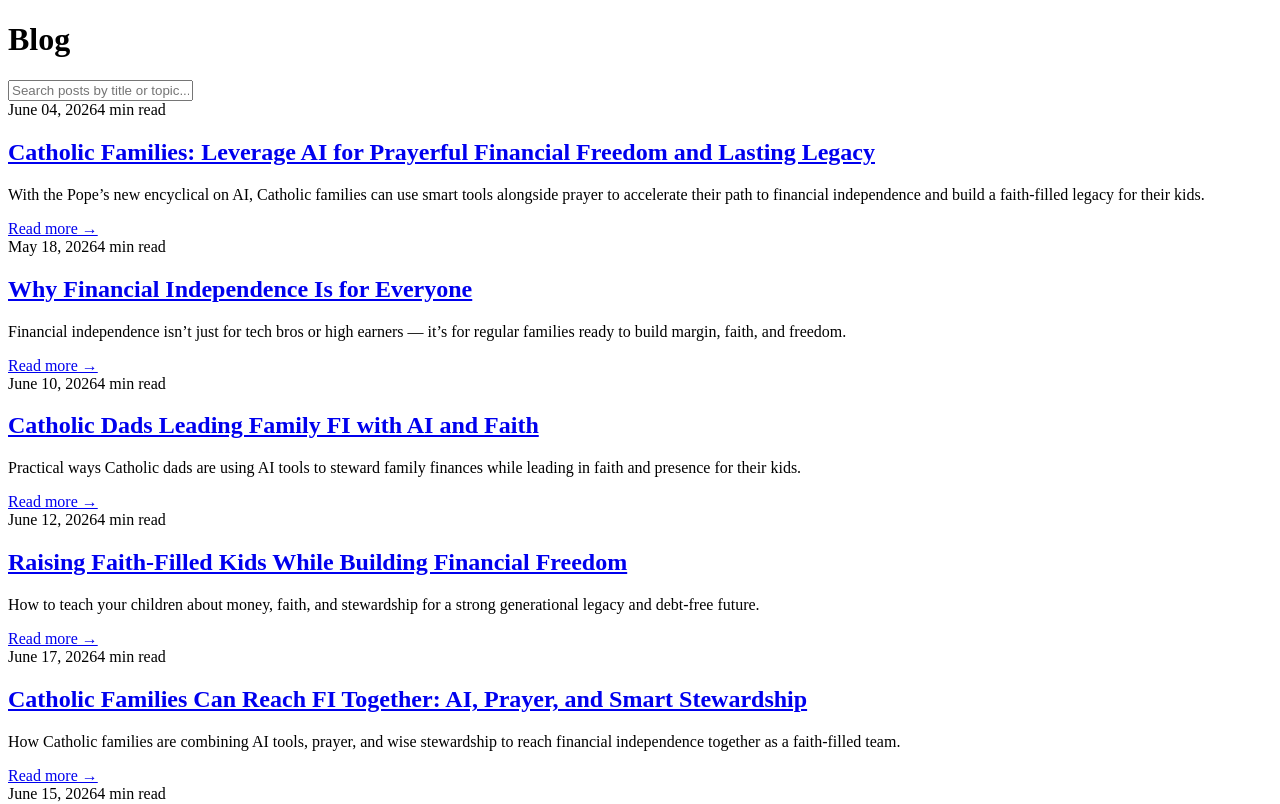
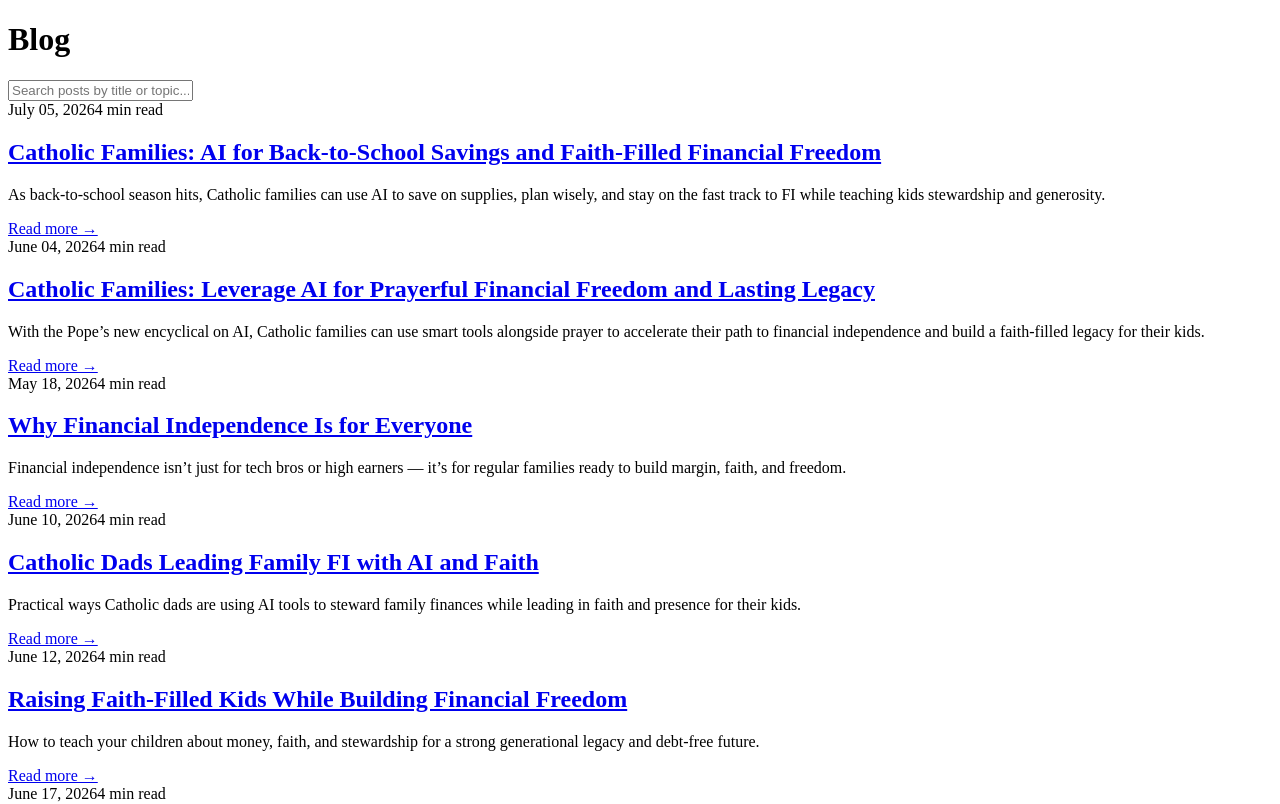
Before and after one commit to daughterpop/super-fi-calc, a React (Vite) app: page /blog in a window 1280 px wide. Shown: the top 804 px of the page. Built offline with nearby package versions, Linux system fonts and the light colour scheme.

Commit message:
temp update blogindex

```diff
--- a/src/pages/BlogIndex.jsx
+++ b/src/pages/BlogIndex.jsx
@@ -2,6 +2,14 @@ import React, { useState } from 'react';
 import { Link } from 'react-router-dom';
 
 const allPosts = [
+  {
+    title: 'Catholic Families: AI for Back-to-School Savings and Faith-Filled Financial Freedom',
+    date: 'July 05, 2026',
+    excerpt: 'As back-to-school season hits, Catholic families can use AI to save on supplies, plan wisely, and stay on the fast track to FI while teaching kids stewardship and generosity.',
+    readTime: '4 min read',
+    slug: 'catholic-families-ai-for-back-to-school-savings-and-faith-filled-financial-freedom',
+    link: '/blog/catholic-families-ai-for-back-to-school-savings-and-faith-filled-financial-freedom'
+  },
   {
     title: 'Catholic Families: Leverage AI for Prayerful Financial Freedom and Lasting Legacy',
     date: 'June 04, 2026',
```
